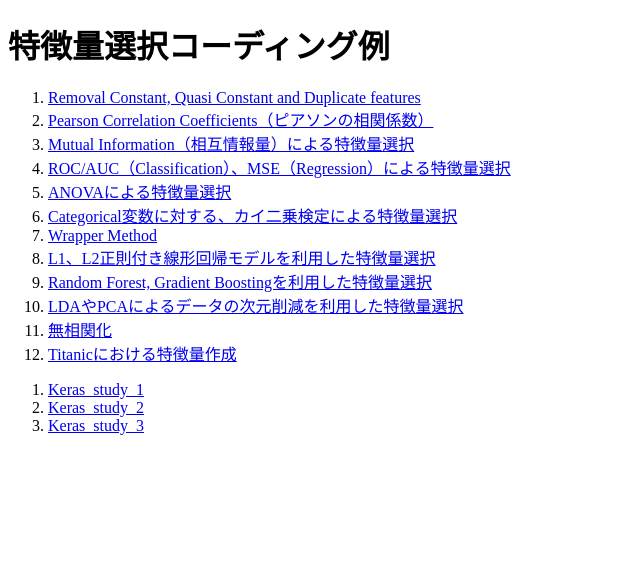
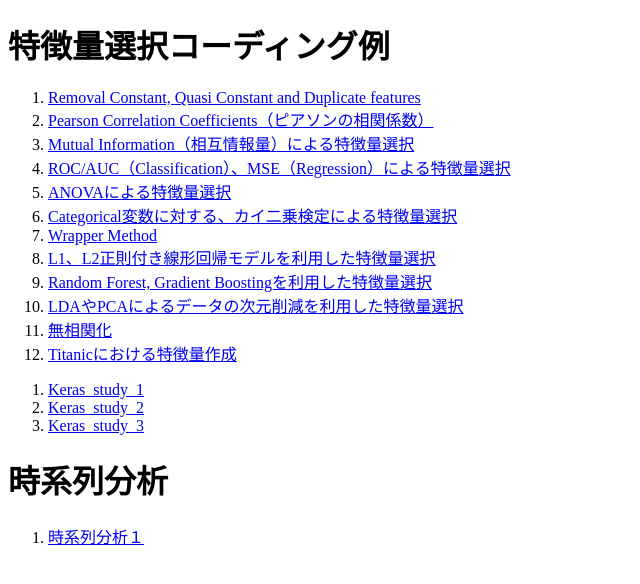
Before and after one commit to yoshi-cow/feature_selection.github.io, a plain HTML site: page index.html in a window 1280 px wide. Shown: the whole page, without its empty margins (0-640 px from the left). Drawn offline with Linux system fonts and the light colour scheme.

Commit message:
Update index.html

```diff
--- a/index.html
+++ b/index.html
@@ -21,5 +21,9 @@
       <li><a href="study_keras2.html">Keras_study_2</a></li>
       <li><a href="keras_parameter_tuning.html">Keras_study_3</a></li>
     </ol>
+    <h1>時系列分析</h1>
+    <ol>
+      <li><a href="timeseries_analysis_basic_1.html">時系列分析１</a></li>
+    </ol>
   </body>
 </html>
```
